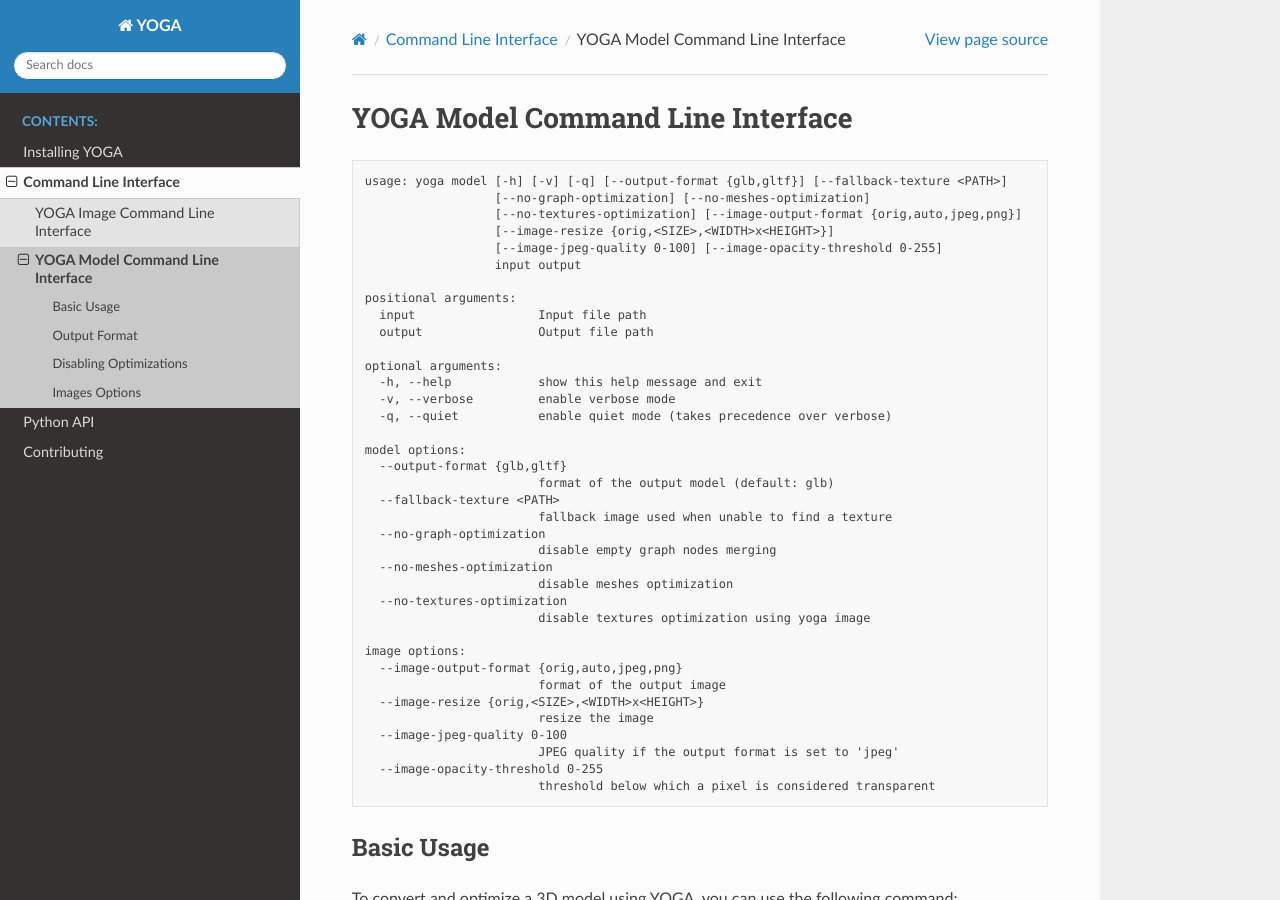
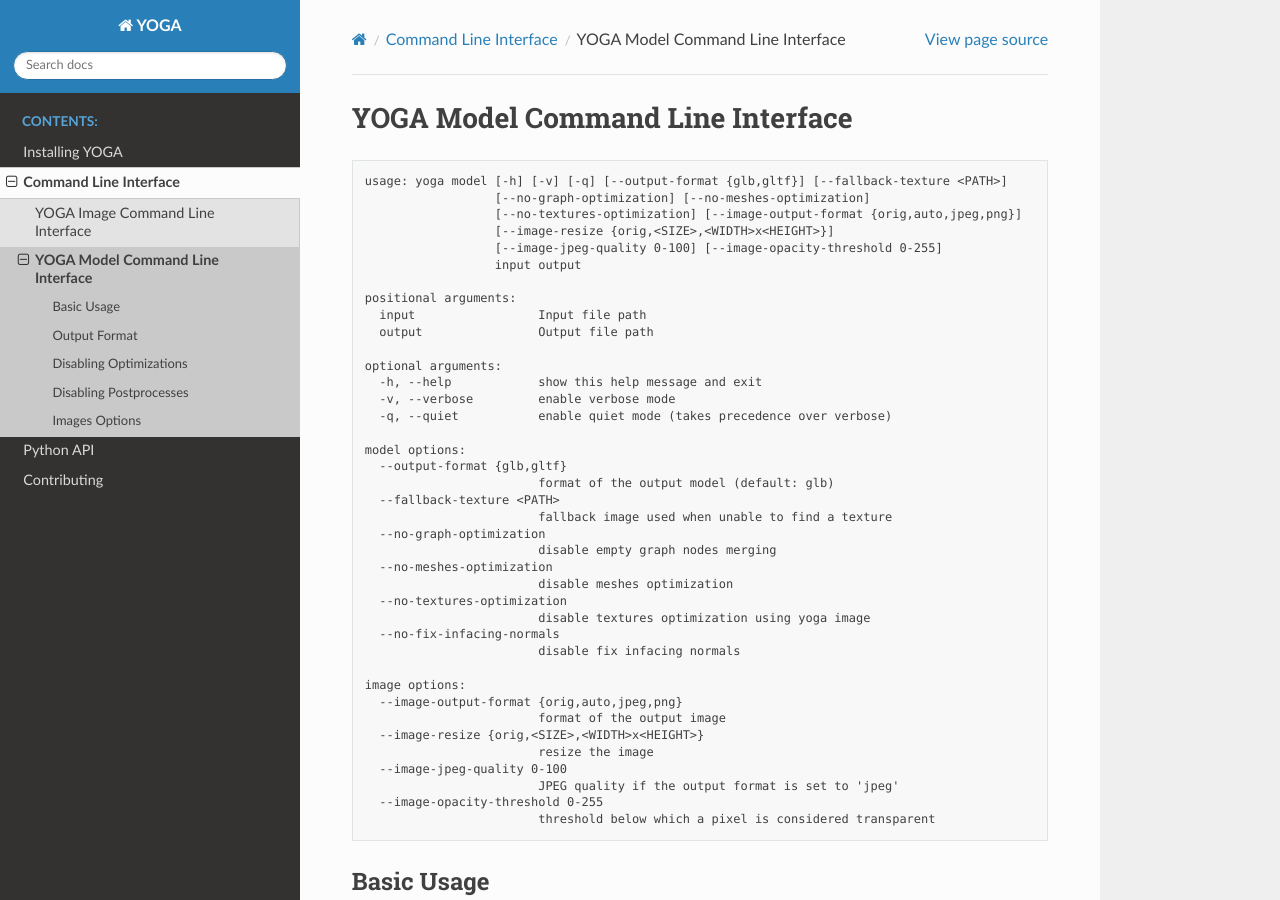
Before and after one commit to wanadev/yoga, a Sphinx documentation site: the page built from doc/cli/model.rst, in a window 1280 px wide and 900 px high. Built offline with Sphinx 7.4.7 and the Read the Docs theme 2.0.0, drawn with Linux system fonts in a browser that asks for light colours; some of the changed text lies outside the part shown.

Commit message:
Update documentation

```diff
--- a/doc/cli/model.rst
+++ b/doc/cli/model.rst
@@ -30,6 +30,8 @@
                             disable meshes optimization
       --no-textures-optimization
                             disable textures optimization using yoga image
+      --no-fix-infacing-normals
+                            disable fix infacing normals
 
     image options:
       --image-output-format {orig,auto,jpeg,png}
@@ -77,6 +79,18 @@
     yoga  model  --no-graph-optimization  --no-meshes-optimization  --no-textures-optimization  input.fbx  output.glb
 
 
+Disabling Postprocesses
+-----------------------
+
+By default, YOGA use several Postprocesses, they can be disabled using the following options:
+
+* ``--no-fix-infacing-normals``: disable fix infacing normals.
+
+::
+
+    yoga  model  --no-fix-infacing-normals  input.fbx  output.glb
+
+
 Images Options
 --------------
 
```
